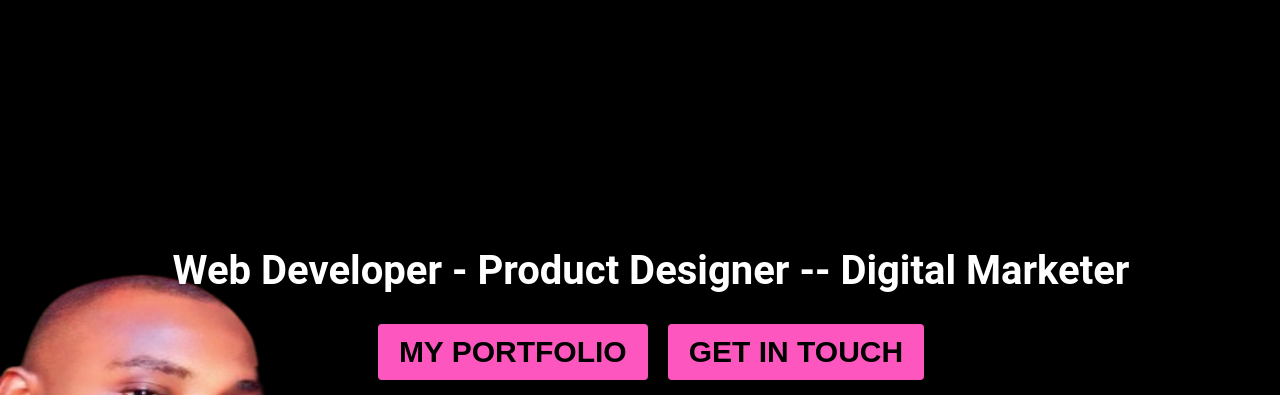
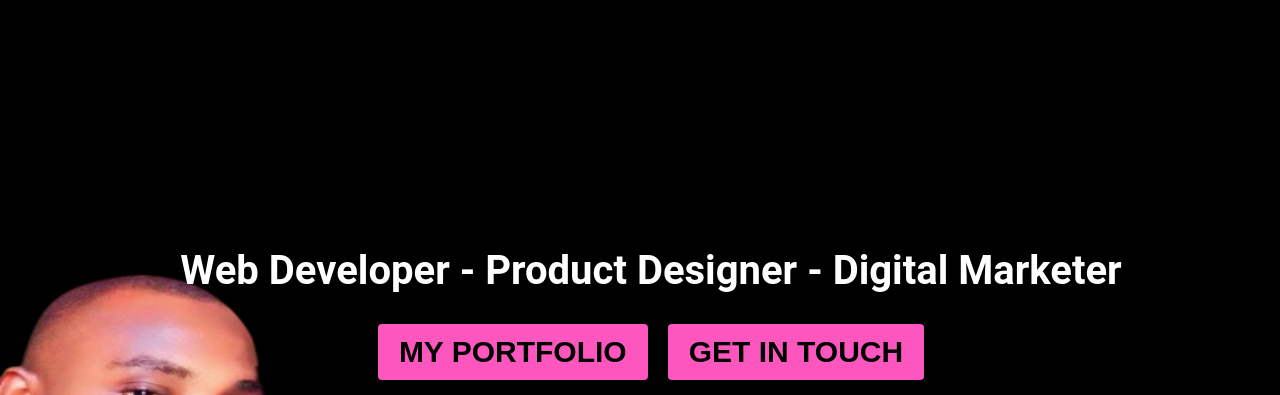
Before and after one commit to akoweicollinxx/portfolio.github.io, a plain HTML site: page index.html in a window 1280 px wide. Shown: the part 154-549 px from the top of the page. Drawn offline with nearby package versions, Linux system fonts and the light colour scheme.

Commit message:
Add files via upload

```diff
--- a/index.html
+++ b/index.html
@@ -43,7 +43,7 @@
             <img src="images/col1.png" alt="">
         </div>
         <div class="work">
-            <h1>Web Developer - Product Designer -- Digital Marketer</h1>
+            <h1>Web Developer - Product Designer - Digital Marketer</h1>
         </div>
         <div class="press">
             <a href="#portfolio"><button>MY PORTFOLIO</button></a>
```
